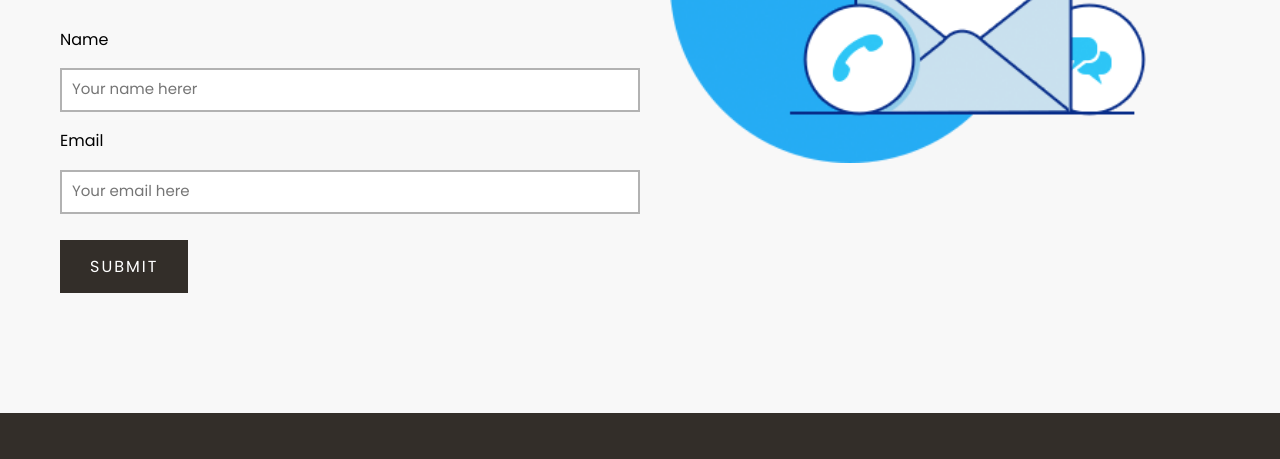
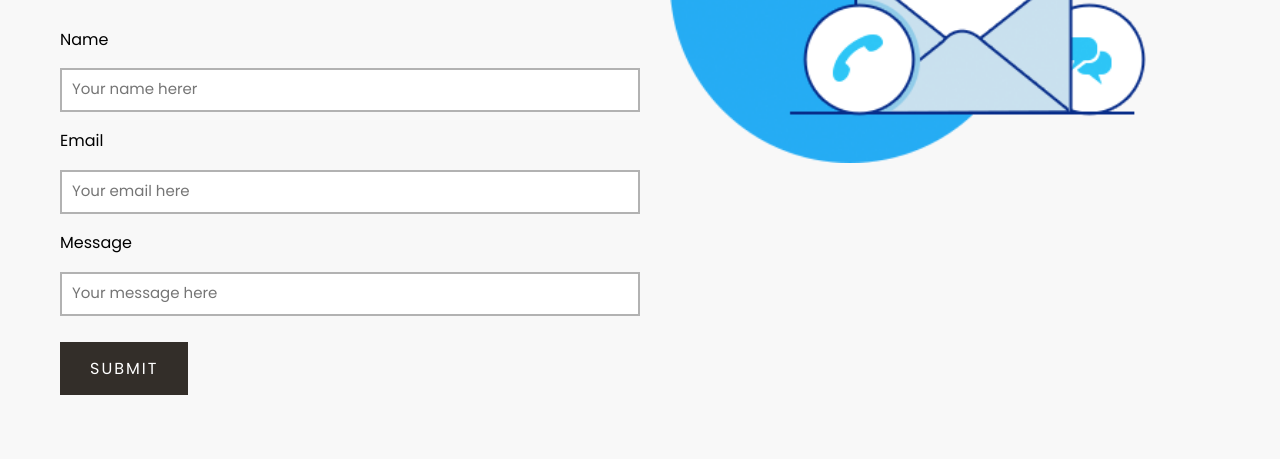
Before and after one commit to rachit909/personal_website, a plain HTML site: page index.html in a window 1280 px wide. Shown: the part 1067-1526 px from the top of the page. Drawn offline with Linux system fonts and the light colour scheme.

Commit message:
Add files via upload

```diff
--- a/css/examples.css
+++ b/css/examples.css
@@ -26,15 +26,17 @@
     margin-top: 1.5rem;
 }
 
+.container {
+    max-width: 1200px;
+    margin: 0 auto;
+    padding: 0 2rem;
+}
+
 /* portfolio */
 
 #portfolio{
     background: linear-gradient(rgba(0, 0, 0, 0.5), rgba(0, 0, 0, 0.3)), url('../images/work-pic.jpg') center/cover no-repeat fixed;
     color: var(--light-color);
-    justify-content: center;
-    margin:auto;
-}
-.container{
     justify-content: center;
     margin:auto;
 }
@@ -134,7 +136,6 @@
 #projects{
     background: linear-gradient(rgba(0, 0, 0, 0.5), rgba(0, 0, 0, 0.3)), url('../images/projects-pic.jpg') center/cover no-repeat fixed;
     /* min-height: 65vh; */
-    display: flex;
 }
 #projects .title h2{
     color: var(--light-color);
@@ -152,6 +153,7 @@
 .projects-content{
     display: flex;
     flex-wrap: wrap;
+    justify-content: center;
 }
 .proj {
     /* background-color: #4a3728; */
--- a/index.html
+++ b/index.html
@@ -58,12 +58,14 @@
                         <p class = "lead"><i class = "fas fa-phone-alt"></i> +1 732-810-9978</p>
                         <p class = "lead"><i class = "fas fa-envelope"></i> krachit@umich.edu</p>
                         <p class = "lead"><i class="fa-brands fa-linkedin"></i> rachitkhandelwal09</p>
-                        <form class="kwes-form" action="https://kwesforms.com/api/foreign/forms/ZznWd8kxsjE9ye9SE4F0">
+                        <form class="kwes-form" action="https://kwesforms.com/api/foreign/forms/PDLxCmYgqwb64bIsNhVr">
                           <label for="name">Name</label><br>
                           <input id="name" type = "text" name="name" class = "form-control" rules="required|max:255" placeholder="Your name herer">
                           <label for="email">Email</label><br>
-                            <input id ="email" type = "email" name ="email" class = "form-control" rules="required|max:255" placeholder="Your email here">
-                            <button type = "submit" name="submit" class = "btn-submit btn">Submit</button>
+                          <input id ="email" type = "email" name ="email" class = "form-control" rules="required|max:255" placeholder="Your email here">
+                          <label for="message">Message</label><br>
+                          <input id ="email" type = "message" name ="message" class = "form-control" rules="required|max:1000" placeholder="Your message here">
+                          <button type = "submit" name="submit" class = "btn-submit btn">Submit</button>
                         </form>
                     </div>
 
@@ -128,6 +130,5 @@
         }
       </script>
       <script src="https://kwesforms.com/v2/kwes-script.js" defer></script>
-
 </body>
 </html>
```
